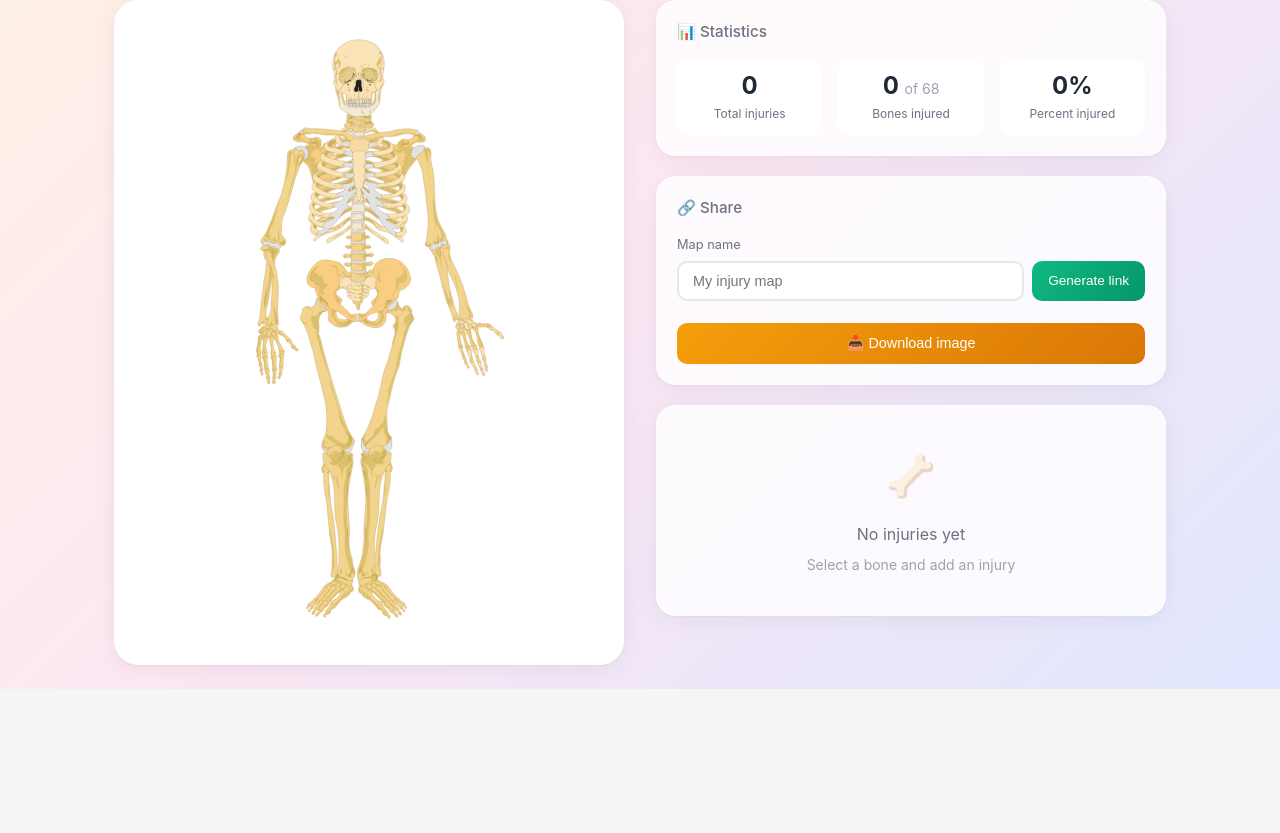
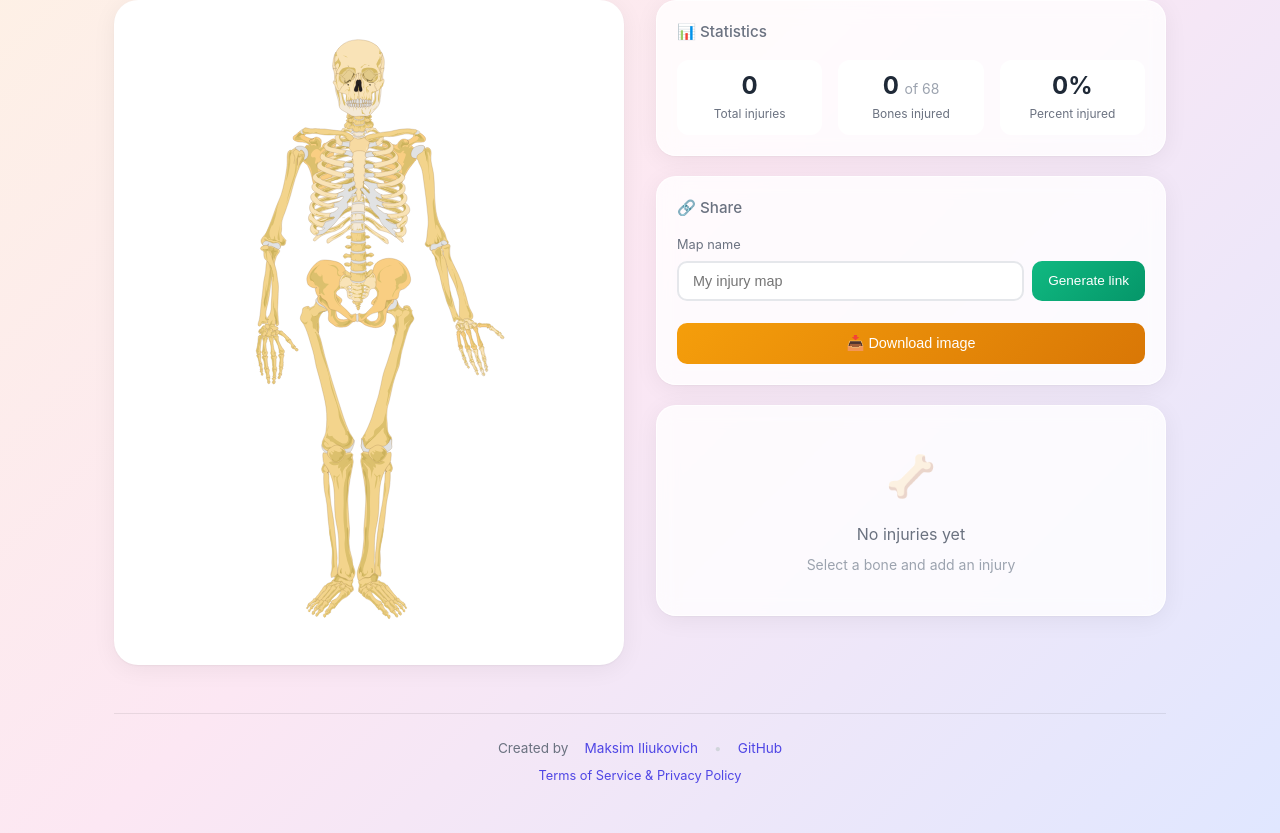
Before and after one commit to z17/fracture-map, a React (Vite) app: page / in a window 1280 px wide. Shown: the part 264-1097 px from the top of the page. Before the commit the page ends 953 px from the top, so only its background shows below. Built offline with nearby package versions, Linux system fonts and the light colour scheme.

Commit message:
FE: footer

```diff
--- a/src/App.tsx
+++ b/src/App.tsx
@@ -4,7 +4,9 @@ import { InjuryForm } from './components/InjuryForm';
 import { InjuryList } from './components/InjuryList';
 import { Stats } from './components/Stats';
 import { Share } from './components/Share';
+import { Footer } from './components/Footer';
 import { LanguageSwitcher } from './components/LanguageSwitcher';
+import { Terms } from './pages/Terms';
 import { useInjuries } from './hooks/useInjuries';
 import { useLanguage } from './i18n';
 import { getBoneName } from './components/Skeleton/SkeletonSVG';
@@ -13,7 +15,7 @@ import type { BoneId, InjuryFormData } from './types';
 import './App.css';
 
 interface RouteInfo {
-  mode: 'create' | 'edit' | 'view' | 'notFound';
+  mode: 'create' | 'edit' | 'view' | 'terms' | 'notFound';
   slug?: string;
   editKey?: string;
 }
@@ -23,6 +25,10 @@ function parseRoute(): RouteInfo {
 
   if (path === '/create' || path === '/') {
     return { mode: 'create' };
+  }
+
+  if (path === '/terms') {
+    return { mode: 'terms' };
   }
 
   const editMatch = path.match(/^\/edit\/(.+)$/);
@@ -79,7 +85,7 @@ function App() {
       }
     }
 
-    if (route.mode === 'create') {
+    if (route.mode === 'create' || route.mode === 'terms') {
       setLoading(false);
       setIsInitialLoad(false);
     } else if (route.mode === 'notFound') {
@@ -89,6 +95,10 @@ function App() {
       loadMap().then(() => setIsInitialLoad(false));
     }
   }, [route, setInjuries]);
+
+  if (route.mode === 'terms') {
+    return <Terms />;
+  }
 
   useEffect(() => {
     const appTitle = t('title');
@@ -248,6 +258,8 @@ function App() {
           />
         </div>
       </div>
+
+      <Footer />
     </div>
   );
 }
--- /dev/null
+++ b/src/components/Footer/Footer.module.css
@@ -0,0 +1,34 @@
+.footer {
+  margin-top: 3rem;
+  padding: 1.5rem 0;
+  border-top: 1px solid rgba(0, 0, 0, 0.08);
+  text-align: center;
+  font-size: 0.85rem;
+  color: #6b7280;
+}
+
+.footer a {
+  color: #4f46e5;
+  text-decoration: none;
+  transition: color 0.2s ease;
+}
+
+.footer a:hover {
+  color: #6366f1;
+  text-decoration: underline;
+}
+
+.authorLinks {
+  display: flex;
+  justify-content: center;
+  gap: 1rem;
+  margin-bottom: 0.5rem;
+}
+
+.separator {
+  color: #d1d5db;
+}
+
+.legalLink {
+  font-size: 0.8rem;
+}
--- /dev/null
+++ b/src/components/Footer/Footer.tsx
@@ -0,0 +1,29 @@
+import styles from './Footer.module.css';
+
+export function Footer() {
+  return (
+    <footer className={styles.footer}>
+      <div className={styles.authorLinks}>
+        <span>Created by</span>
+        <a
+          href="https://www.linkedin.com/in/maksim-iliukovich/"
+          target="_blank"
+          rel="noopener noreferrer"
+        >
+          Maksim Iliukovich
+        </a>
+        <span className={styles.separator}>•</span>
+        <a
+          href="https://github.com/z17/fracture-map"
+          target="_blank"
+          rel="noopener noreferrer"
+        >
+          GitHub
+        </a>
+      </div>
+      <div className={styles.legalLink}>
+        <a href="/terms">Terms of Service & Privacy Policy</a>
+      </div>
+    </footer>
+  );
+}
--- /dev/null
+++ b/src/components/Footer/index.ts
@@ -0,0 +1 @@
+export { Footer } from './Footer';
--- /dev/null
+++ b/src/pages/Terms.module.css
@@ -0,0 +1,68 @@
+.container {
+  max-width: 800px;
+  margin: 0 auto;
+  padding: 2rem 1.5rem;
+}
+
+.backLink {
+  display: inline-block;
+  margin-bottom: 2rem;
+  color: #4f46e5;
+  text-decoration: none;
+  font-size: 0.95rem;
+}
+
+.backLink:hover {
+  text-decoration: underline;
+}
+
+.section {
+  margin-bottom: 3rem;
+}
+
+.section h1 {
+  font-size: 1.75rem;
+  color: #1f2937;
+  margin-bottom: 1.5rem;
+  font-weight: 700;
+}
+
+.section h2 {
+  font-size: 1.1rem;
+  color: #374151;
+  margin-top: 1.5rem;
+  margin-bottom: 0.75rem;
+  font-weight: 600;
+}
+
+.section p {
+  color: #4b5563;
+  line-height: 1.7;
+  margin-bottom: 1rem;
+}
+
+.section ul {
+  color: #4b5563;
+  line-height: 1.7;
+  margin-bottom: 1rem;
+  padding-left: 1.5rem;
+}
+
+.section li {
+  margin-bottom: 0.5rem;
+}
+
+.section a {
+  color: #4f46e5;
+  text-decoration: none;
+}
+
+.section a:hover {
+  text-decoration: underline;
+}
+
+.lastUpdated {
+  font-size: 0.85rem;
+  color: #9ca3af;
+  margin-top: 0.5rem;
+}
--- /dev/null
+++ b/src/pages/Terms.tsx
@@ -0,0 +1,86 @@
+import { Footer } from '../components/Footer';
+import styles from './Terms.module.css';
+
+export function Terms() {
+  return (
+    <div className={styles.container}>
+      <a href="/" className={styles.backLink}>← Back to Injury Map</a>
+        <p className={styles.lastUpdated}>Last updated: December 2025</p>
+
+      <section className={styles.section}>
+        <h1>Terms of Service</h1>
+
+        <h2>Service Description</h2>
+        <p>
+          Injury Map is a free tool that allows users to visually mark and track injuries
+          on an interactive skeleton diagram. This service is provided "as is" without any warranties.
+        </p>
+
+        <h2>Not Medical Advice</h2>
+        <p>
+          This is not a medical product. The information displayed is for personal tracking purposes only
+          and should not be used as a substitute for professional medical advice, diagnosis, or treatment.
+          Always consult a qualified healthcare provider for medical concerns.
+        </p>
+
+        <h2>User Content</h2>
+        <p>
+          All content (injury descriptions, map names) is created by users. You are responsible for
+          the content you create. Do not include sensitive personal information in your injury maps.
+        </p>
+
+        <h2>Link Sharing</h2>
+        <ul>
+          <li><strong>View links</strong> are public — anyone can see your injury map.</li>
+          <li><strong>Edit links</strong> grant full editing access — anyone with the edit link can modify or delete your data.</li>
+        </ul>
+        <p>
+          Keep your edit links private. We are not responsible for unauthorized access if you share your edit link.
+        </p>
+
+        <h2>No Guarantees</h2>
+        <p>
+          We do not guarantee data availability, uptime, or backup. Your data may be deleted at any time
+          without notice. For important records, keep your own backups.
+        </p>
+      </section>
+
+      <section className={styles.section}>
+        <h1>Privacy Policy</h1>
+
+        <h2>Anonymous Usage</h2>
+        <p>
+          Injury Map does not require registration or accounts. We do not collect names, emails,
+          or any personal identifiers.
+        </p>
+
+        <h2>Data We Store</h2>
+        <p>We store only the data you explicitly create:</p>
+        <ul>
+          <li>Map name (optional)</li>
+          <li>Injury descriptions and dates</li>
+        </ul>
+
+        <h2>Analytics</h2>
+        <p>
+          We use Google Analytics to understand how visitors use the site.
+          Google Analytics collects anonymous usage data such as page views and session duration.
+          We do not sell or share your data with third parties beyond this analytics service.
+        </p>
+
+        <h2>Data Deletion</h2>
+        <p>
+          To request deletion of your injury map data, contact the author with your map's link.
+        </p>
+
+        <h2>Data Security</h2>
+        <p>
+          While we take reasonable measures to protect stored data, no internet transmission
+          is completely secure. Do not store sensitive medical or personal information.
+        </p>
+      </section>
+
+      <Footer />
+    </div>
+  );
+}
```
